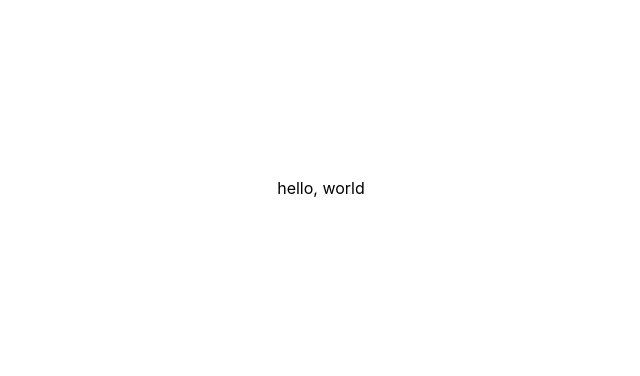
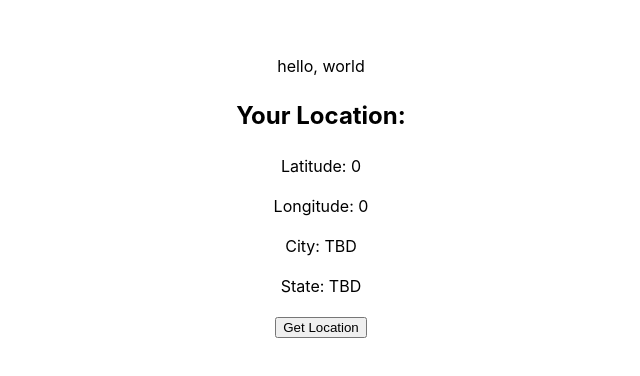
Before and after one commit to TannerHelms/BlasterHacks, a React app in the folder client/: page / in a window 1280 px wide. Shown: the part 212-588 px from the top of the page, without its empty margins (319-959 px from the left). Built offline with nearby package versions, Linux system fonts and the light colour scheme; the HTML template or start-up script is replaced by a standard one.

Commit message:
Added in Geo Response

```diff
--- a/client/src/App.jsx
+++ b/client/src/App.jsx
@@ -3,12 +3,25 @@ import './App.css';
 import { io } from "socket.io-client";
 import Button from "./componets/button/button"
 import { Quote } from "./requests/quote.js"
+import {useGeo} from "./hooks/geoFunc.js"
 function App() {
+  const { location, fetchData } = useGeo();
+  const handleButtonClick = () => {
+    fetchData();
+  };
 
 
   return (
     <>
       <p>hello, world</p>
+      <div>
+          <h2>Your Location:</h2>
+          <p>Latitude: {location.latitude}</p>
+          <p>Longitude: {location.longitude}</p>
+          <p>City: {location.city}</p>
+          <p>State: {location.state}</p>
+          <button onClick={handleButtonClick}>Get Location</button>
+        </div>
     </>
   )
 }
--- /dev/null
+++ b/client/src/hooks/geoFunc.js
@@ -0,0 +1,23 @@
+import { useState, useEffect } from 'react';
+import { retrieveGeo } from '../requests/geo.js';
+
+export function useGeo() {
+  const [location, setLocation] = useState({
+    latitude: 0.0,
+    longitude: 0.0,
+    city: 'TBD',
+    state: 'TBD',
+  });
+
+  const fetchData = () => {
+    retrieveGeo().then(resp => {
+      setLocation({
+        latitude: resp.latitude,
+        longitude: resp.longitude,
+        city: resp.city,
+        state: resp.region,
+      });
+    });
+  };
+ return { location, fetchData };
+}
--- /dev/null
+++ b/client/src/requests/geo.js
@@ -0,0 +1,5 @@
+export async function retrieveGeo() {
+    const resp = await fetch('https://ipgeolocation.abstractapi.com/v1/?api_key=e9ae5693beb149989cff47c302691109')
+    const body = await resp.json()
+    return body;
+};
```
